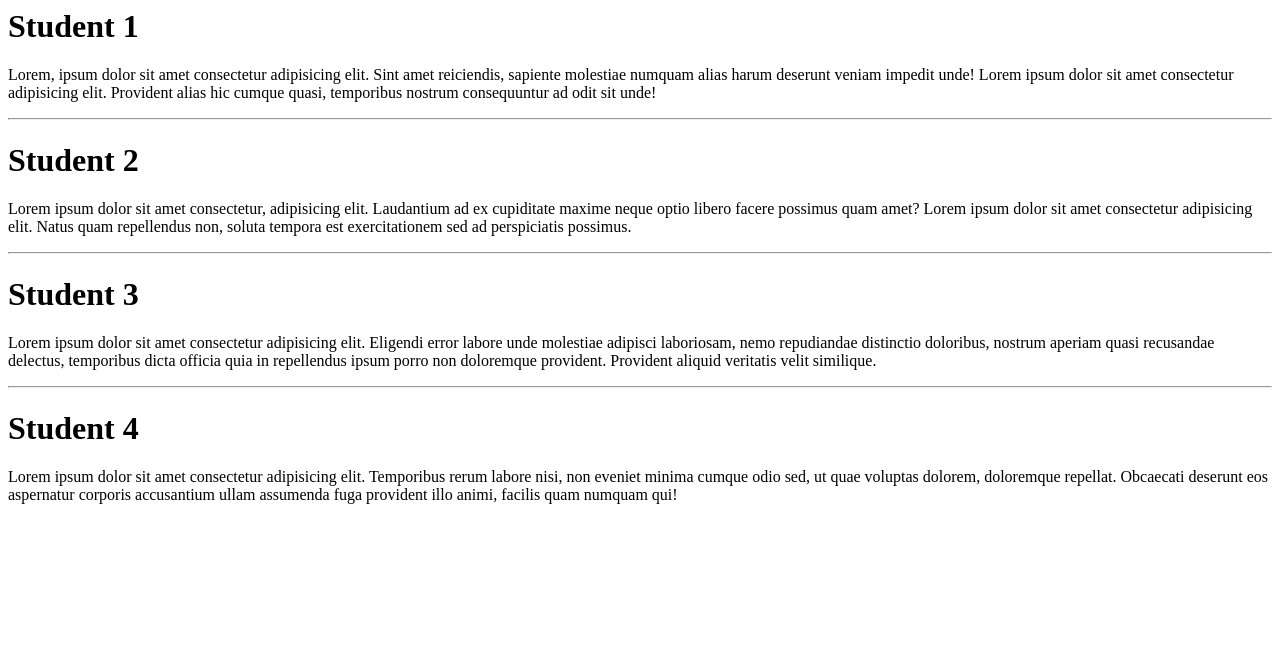
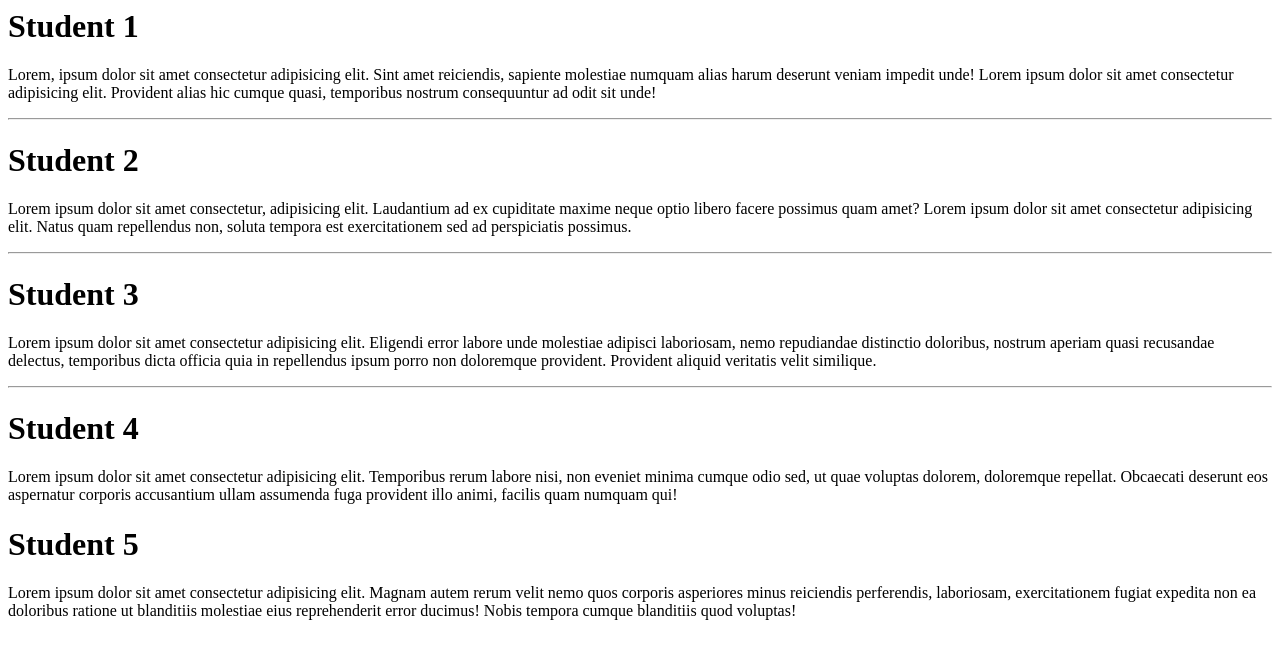
Before and after one commit to Shahinur-beg/student, a plain HTML site: page index.html in a window 1280 px wide. Drawn offline with Linux system fonts and the light colour scheme.

Commit message:
student 5 details added

```diff
--- a/index.html
+++ b/index.html
@@ -14,5 +14,7 @@
         <hr>
         <h1>Student 4</h1>
         <p>Lorem ipsum dolor sit amet consectetur adipisicing elit. Temporibus rerum labore nisi, non eveniet minima cumque odio sed, ut quae voluptas dolorem, doloremque repellat. Obcaecati deserunt eos aspernatur corporis accusantium ullam assumenda fuga provident illo animi, facilis quam numquam qui!</p>
-    </body>
+        <h1>Student 5</h1>
+        <p>Lorem ipsum dolor sit amet consectetur adipisicing elit. Magnam autem rerum velit nemo quos corporis asperiores minus reiciendis perferendis, laboriosam, exercitationem fugiat expedita non ea doloribus ratione ut blanditiis molestiae eius reprehenderit error ducimus! Nobis tempora cumque blanditiis quod voluptas!</p>
+    </body
 </html>
```
